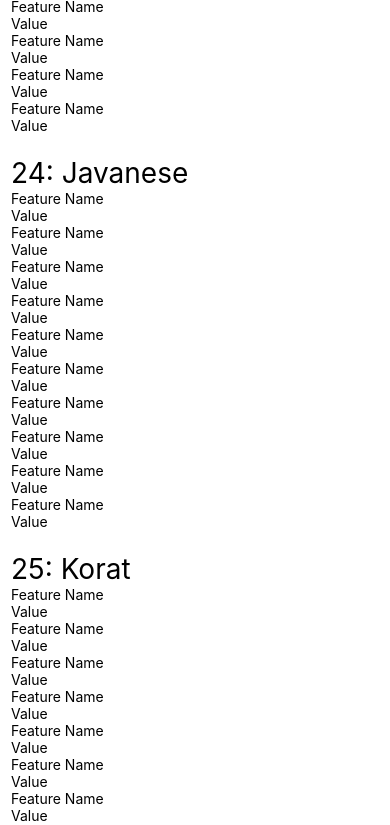
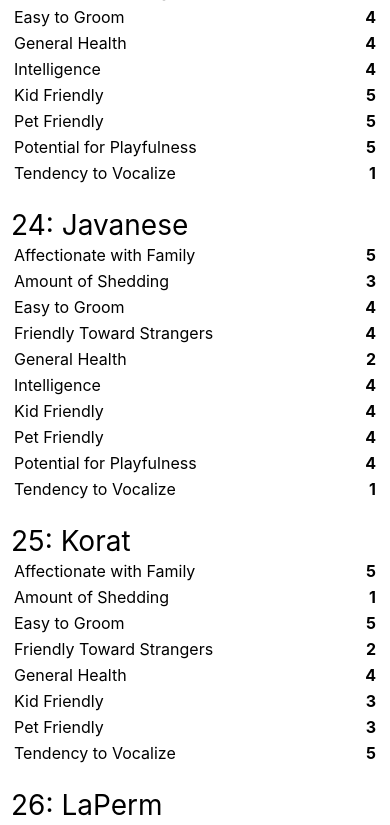
Before and after one commit to sharmaineb/by-breed, a React Native app: screen / in a window 390 px wide. Shown: the top 825 px of the page. Built offline with nearby package versions, Linux system fonts and the light colour scheme.

Commit message:
completed challenge 3

```diff
--- a/Feature.js
+++ b/Feature.js
@@ -1,13 +1,29 @@
 import React from "react";
 import { View, Text, StyleSheet} from "react-native";
 
-function Feature(props) {
+function Feature({ name, value }) {
     return (
-        <View>
-            <Text>Feature Name</Text>
-            <Text>Value</Text>
+        <View style={styles.container}>
+            <Text style={styles.name}>{name}</Text>
+            <Text style={styles.value}>{value}</Text>
         </View>
     )
 }
 
 export default Feature;
+
+const styles = StyleSheet.create({
+    container: {
+        display: 'flex',
+        flexDirection: 'row',
+        justifyContent: 'space-between',
+        padding: 3
+    },
+    name: {
+        fontSize: 16
+    },
+    value: {
+        fontSize: 16,
+        fontWeight: 'bold'
+    }
+})
--- a/Item.js
+++ b/Item.js
@@ -13,7 +13,7 @@ function Item(props) {
     return (
         <View style={styles.container}>
             <Text style={styles.label}>{index}: {breed}</Text>
-            {keys.map(key => <Feature />)}
+            {keys.map(key => <Feature  name={key} value={data[key]}/>)}
         </View>
     )
 }
```
